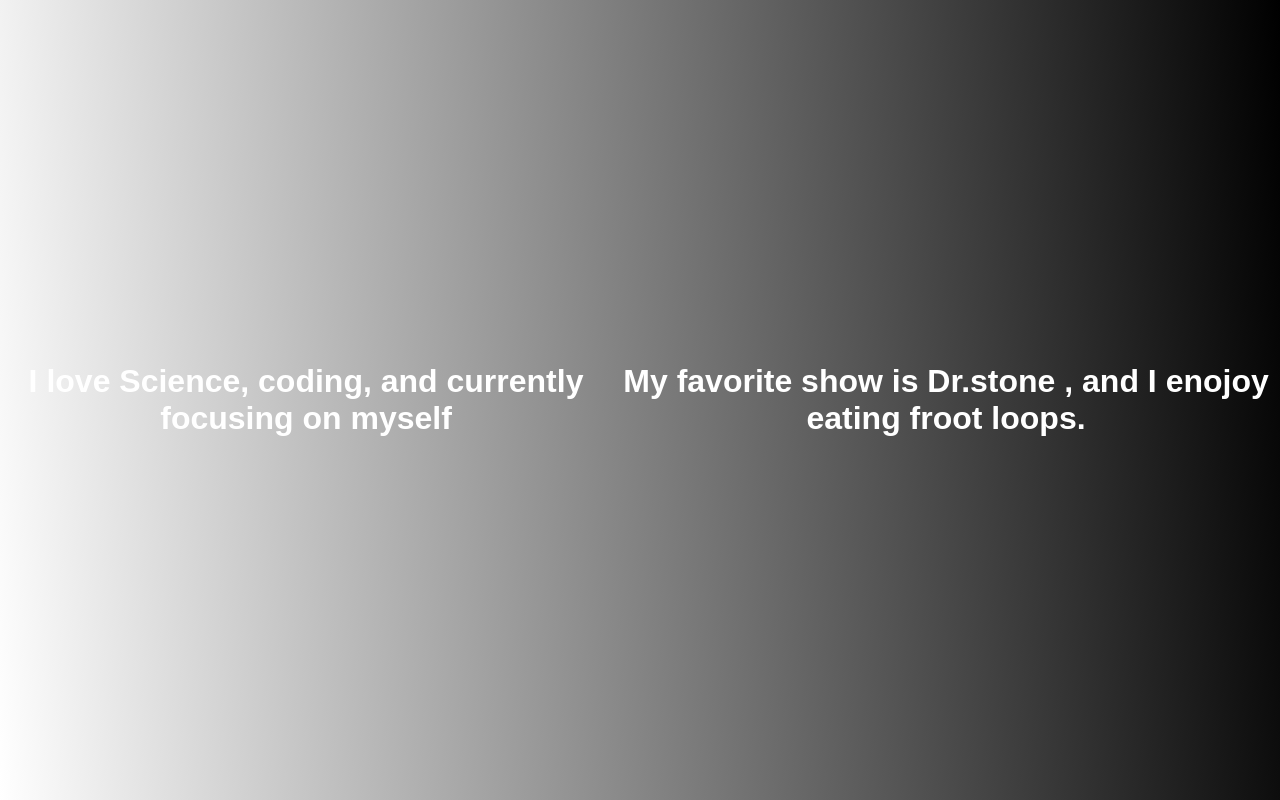
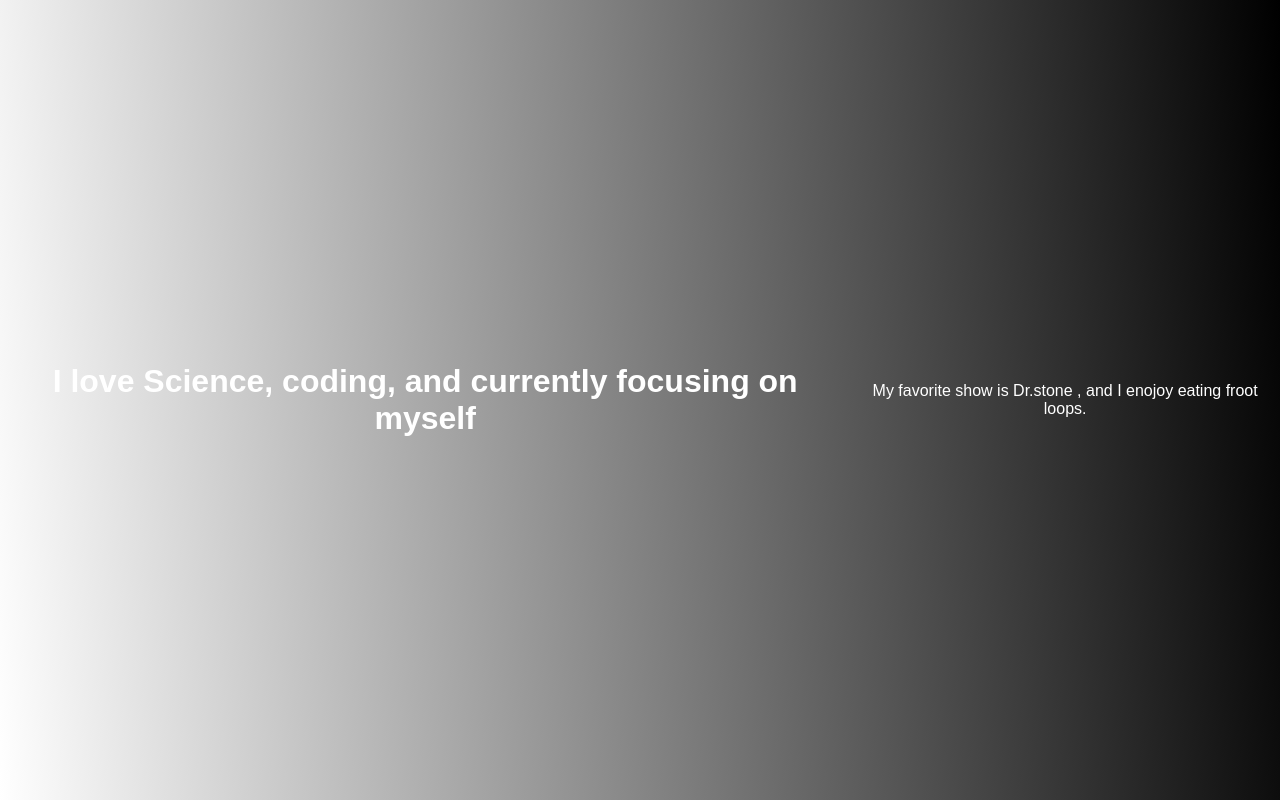
Before and after one commit to albertoforreals/about-me, a plain HTML site: page index.html in a window 1280 px wide. Drawn offline with nearby package versions, Linux system fonts and the light colour scheme.

Commit message:
Update index.html

```diff
--- a/index.html
+++ b/index.html
@@ -14,7 +14,7 @@
 <h1>
    I love Science, coding, and currently focusing on myself
   </h1>
-   <h1> My favorite show is Dr.stone , and I enojoy eating froot loops.</h1>
+   <p1> My favorite show is Dr.stone , and I enojoy eating froot loops.</p1>
 </body>
 </html>
 
```
